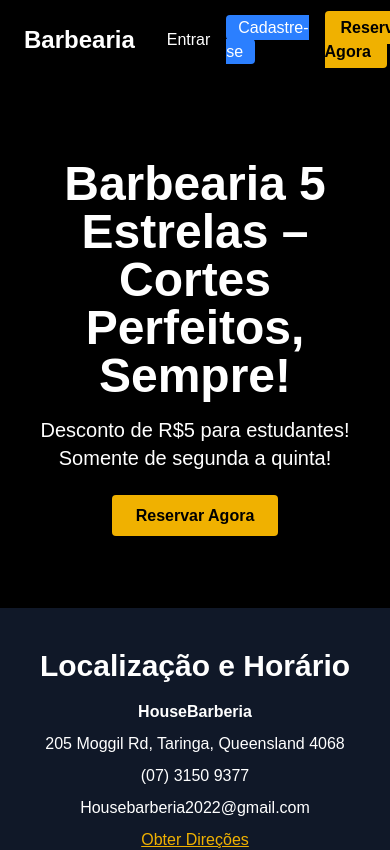
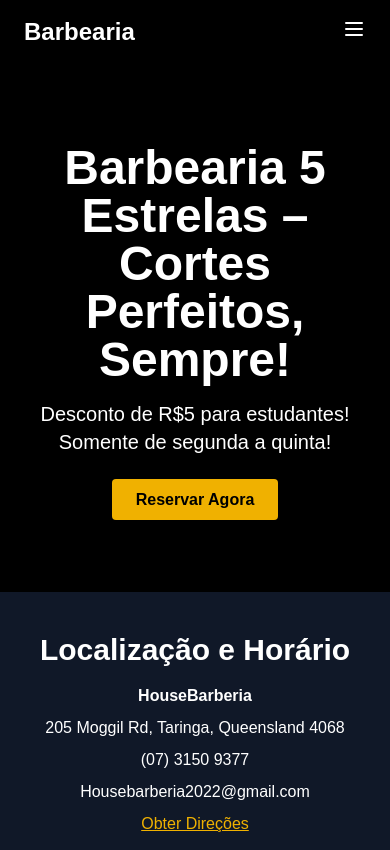
Before and after one commit to diegodonald/barbearia, a Next.js app: page / in a window 390 px wide. Shown: the top 850 px of the page. Built offline with nearby package versions, Linux system fonts and the light colour scheme; no server answers.

Commit message:
implementado responsividade com menu hamburger

```diff
--- a/src/components/Header.tsx
+++ b/src/components/Header.tsx
@@ -1,11 +1,13 @@
 "use client";
 
+import React, { useState } from "react";
 import Link from "next/link";
 import { auth } from "@/lib/firebase";
 import { signOut } from "firebase/auth";
 import useAuth from "@/hooks/useAuth";
 
 const Cabecalho: React.FC = () => {
+  const [mobileMenuOpen, setMobileMenuOpen] = useState<boolean>(false);
   const { user, loading } = useAuth();
 
   const handleLogout = async () => {
@@ -17,12 +19,14 @@ const Cabecalho: React.FC = () => {
   };
 
   return (
-    <header className="bg-black text-white flex justify-between items-center px-6 py-4">
-      {/* Parte esquerda: logotipo e menu de navegação */}
-      <div className="flex items-center space-x-8">
+    <header className="bg-black text-white px-6 py-4">
+      <div className="flex items-center justify-between">
+        {/* Logo */}
         <Link href="/" className="font-bold text-2xl">
           Barbearia
         </Link>
+
+        {/* Desktop Navigation */}
         <nav className="hidden md:flex space-x-6">
           <Link href="/">
             <span className="hover:text-gray-300 cursor-pointer">Início</span>
@@ -40,14 +44,14 @@ const Cabecalho: React.FC = () => {
             <span className="hover:text-gray-300 cursor-pointer">Reservar</span>
           </Link>
         </nav>
-      </div>
-      {/* Parte direita: autenticação e botão "Reservar Agora" */}
-      <div className="flex items-center space-x-4">
+
+        {/* Desktop Authentication and Reservar Agora Button */}
+        <div className="hidden md:flex items-center space-x-4">
           {loading ? (
             <span>Carregando...</span>
           ) : user ? (
             <>
-            <span className="hidden md:inline">{user.displayName}</span>
+              <span>{user.displayName}</span>
               <button
                 onClick={handleLogout}
                 className="bg-red-500 px-3 py-1 rounded hover:bg-red-600"
@@ -73,6 +77,134 @@ const Cabecalho: React.FC = () => {
             </span>
           </Link>
         </div>
+
+        {/* Mobile Hamburger Button */}
+        <div className="md:hidden">
+          <button
+            onClick={() => setMobileMenuOpen(!mobileMenuOpen)}
+            className="focus:outline-none"
+          >
+            <svg
+              className="w-6 h-6"
+              fill="none"
+              stroke="currentColor"
+              viewBox="0 0 24 24"
+              xmlns="http://www.w3.org/2000/svg"
+            >
+              <path
+                strokeLinecap="round"
+                strokeLinejoin="round"
+                strokeWidth={2}
+                d="M4 6h16M4 12h16M4 18h16"
+              />
+            </svg>
+          </button>
+        </div>
+      </div>
+
+      {/* Mobile Menu Dropdown */}
+      {mobileMenuOpen && (
+        <nav className="md:hidden mt-4">
+          <ul className="flex flex-col space-y-4">
+            <li>
+              <Link href="/">
+                <span
+                  className="hover:text-gray-300 cursor-pointer"
+                  onClick={() => setMobileMenuOpen(false)}
+                >
+                  Início
+                </span>
+              </Link>
+            </li>
+            <li>
+              <Link href="/blog">
+                <span
+                  className="hover:text-gray-300 cursor-pointer"
+                  onClick={() => setMobileMenuOpen(false)}
+                >
+                  Blog
+                </span>
+              </Link>
+            </li>
+            <li>
+              <Link href="/sobre">
+                <span
+                  className="hover:text-gray-300 cursor-pointer"
+                  onClick={() => setMobileMenuOpen(false)}
+                >
+                  Sobre Nós
+                </span>
+              </Link>
+            </li>
+            <li>
+              <Link href="/servicos">
+                <span
+                  className="hover:text-gray-300 cursor-pointer"
+                  onClick={() => setMobileMenuOpen(false)}
+                >
+                  Serviços
+                </span>
+              </Link>
+            </li>
+            <li>
+              <Link href="/reservar">
+                <span
+                  className="hover:text-gray-300 cursor-pointer"
+                  onClick={() => setMobileMenuOpen(false)}
+                >
+                  Reservar
+                </span>
+              </Link>
+            </li>
+          </ul>
+          {/* Mobile Authentication and Reservar Agora Button */}
+          <div className="mt-4 flex flex-col space-y-2">
+            {loading ? (
+              <span>Carregando...</span>
+            ) : user ? (
+              <>
+                <span>{user.displayName}</span>
+                <button
+                  onClick={() => {
+                    handleLogout();
+                    setMobileMenuOpen(false);
+                  }}
+                  className="bg-red-500 px-3 py-1 rounded hover:bg-red-600"
+                >
+                  Sair
+                </button>
+              </>
+            ) : (
+              <div className="flex flex-col space-y-2">
+                <Link href="/login">
+                  <span
+                    className="hover:underline cursor-pointer"
+                    onClick={() => setMobileMenuOpen(false)}
+                  >
+                    Entrar
+                  </span>
+                </Link>
+                <Link href="/signup">
+                  <span
+                    className="bg-blue-500 px-3 py-1 rounded hover:underline cursor-pointer"
+                    onClick={() => setMobileMenuOpen(false)}
+                  >
+                    Cadastre-se
+                  </span>
+                </Link>
+              </div>
+            )}
+            <Link href="/reservar">
+              <span
+                className="bg-yellow-500 text-black font-semibold px-4 py-2 rounded hover:bg-yellow-600 transition cursor-pointer"
+                onClick={() => setMobileMenuOpen(false)}
+              >
+                Reservar Agora
+              </span>
+            </Link>
+          </div>
+        </nav>
+      )}
     </header>
   );
 };
```
Lines whose indentation alone changed are shown as unchanged.
